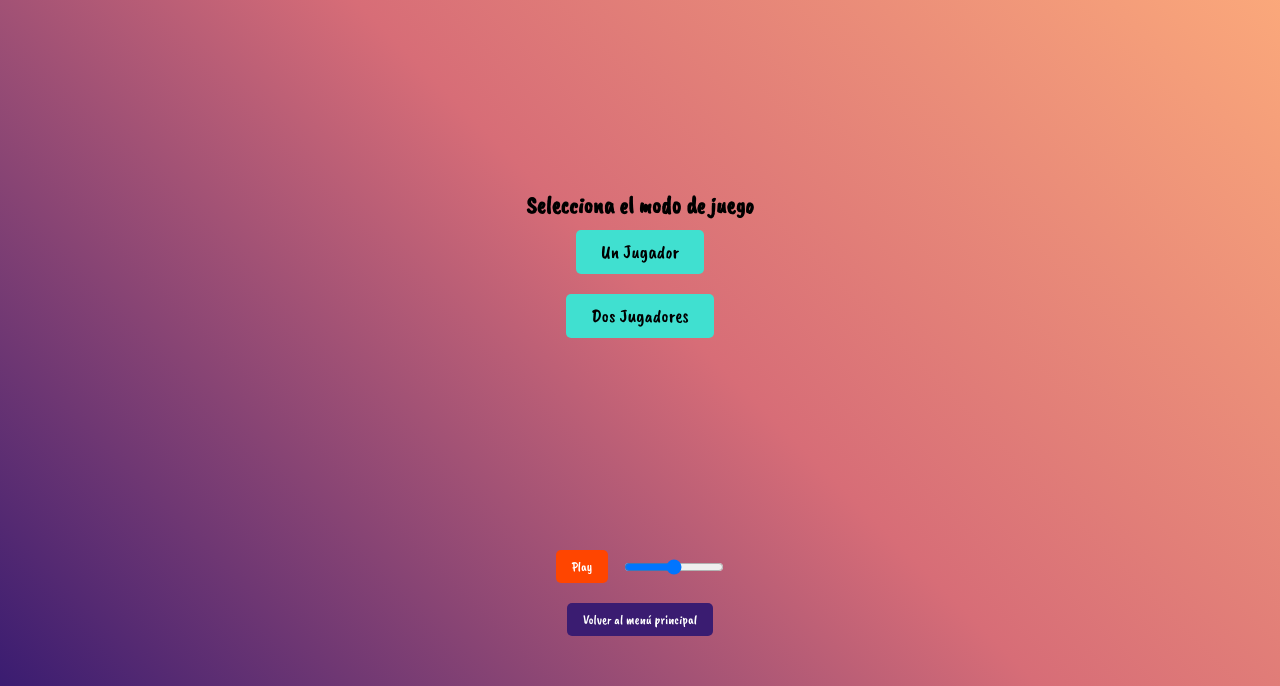
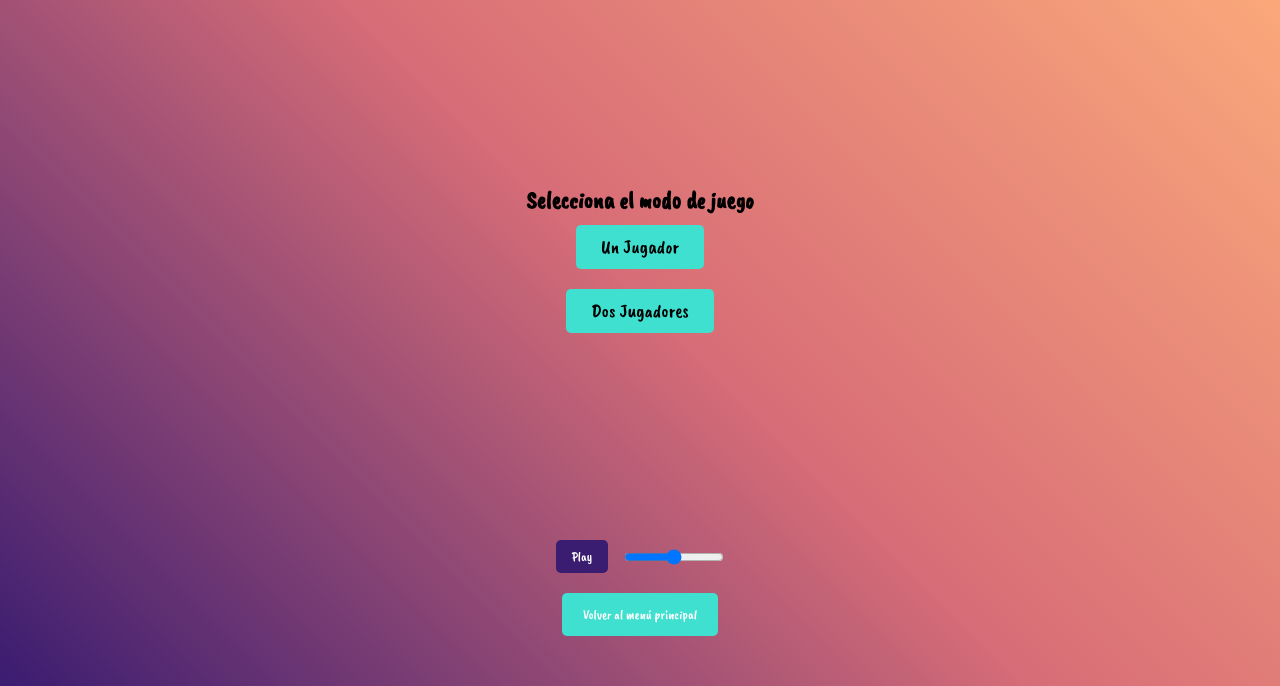
Before and after one commit to FRANCISCOJESUS1980/proyecto5, a website built with Vite: page index.html in a window 1280 px wide. In both pictures the pointer is over the button "Volver al menú principal". Shown: the part 114-800 px from the top of the page. Built offline with nearby package versions, Linux system fonts and the light colour scheme.

Commit message:
feat arreglando estilos musica

```diff
--- a/public/assets/componentes/tresEnRaya/btnvoverMenuPrin.scss
+++ b/public/assets/componentes/tresEnRaya/btnvoverMenuPrin.scss
@@ -2,7 +2,7 @@
   padding: 0.5rem 1rem;
   border: none;
   border-radius: 5px;
-  background-color: orangered;
+  background-color: #3a1c71;
   color: white;
   cursor: pointer;
   transition: background-color 0.3s;
@@ -10,5 +10,6 @@
 }
 
 #backToMenuBtn:hover {
-  background-color: #3a1c71;
+  background-color: #40e0d0;
+  padding: 0.8rem 1.3rem;
 }
--- a/public/assets/componentes/tresEnRaya/musica.scss
+++ b/public/assets/componentes/tresEnRaya/musica.scss
@@ -5,19 +5,22 @@
   gap: 1rem;
   margin: 20px;
 }
-
+.music-controls:hover {
+  padding: 0.8rem 1.3rem;
+}
 #playPauseBtn {
   padding: 0.5rem 1rem;
   border: none;
   border-radius: 5px;
-  background-color: orangered;
+  background-color: #3a1c71;
   color: white;
   cursor: pointer;
   transition: background-color 0.3s;
 }
 
 #playPauseBtn:hover {
-  background-color: #45a049;
+  background-color: #40e0d0;
+  padding: 0.8rem 1.3rem;
 }
 
 #volumeControl {
```
